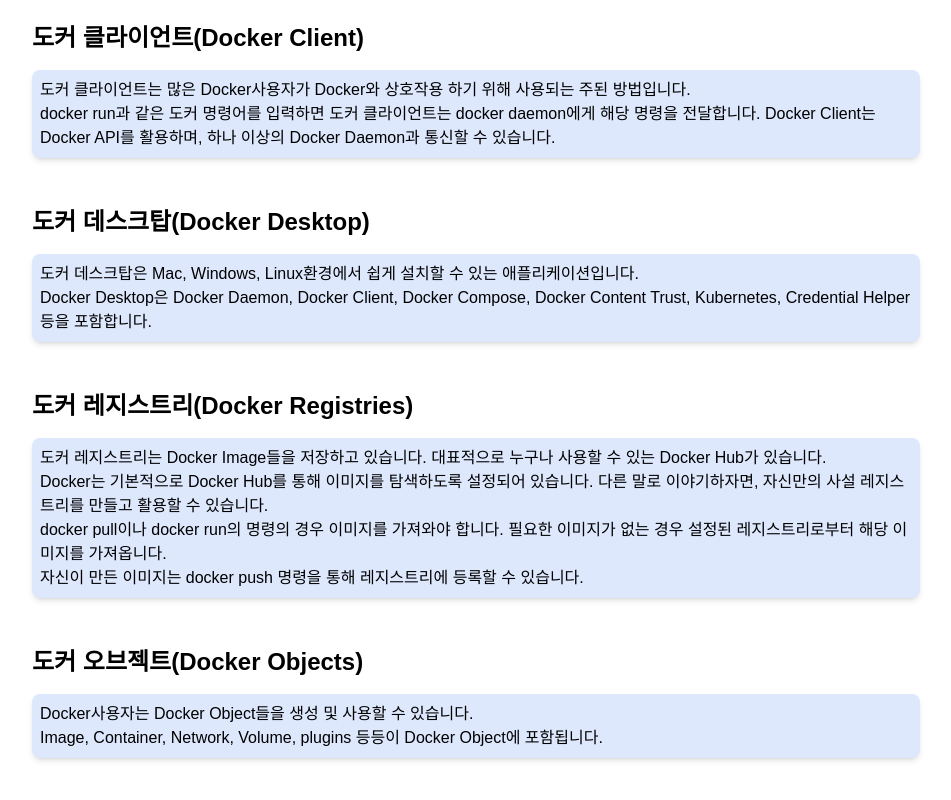
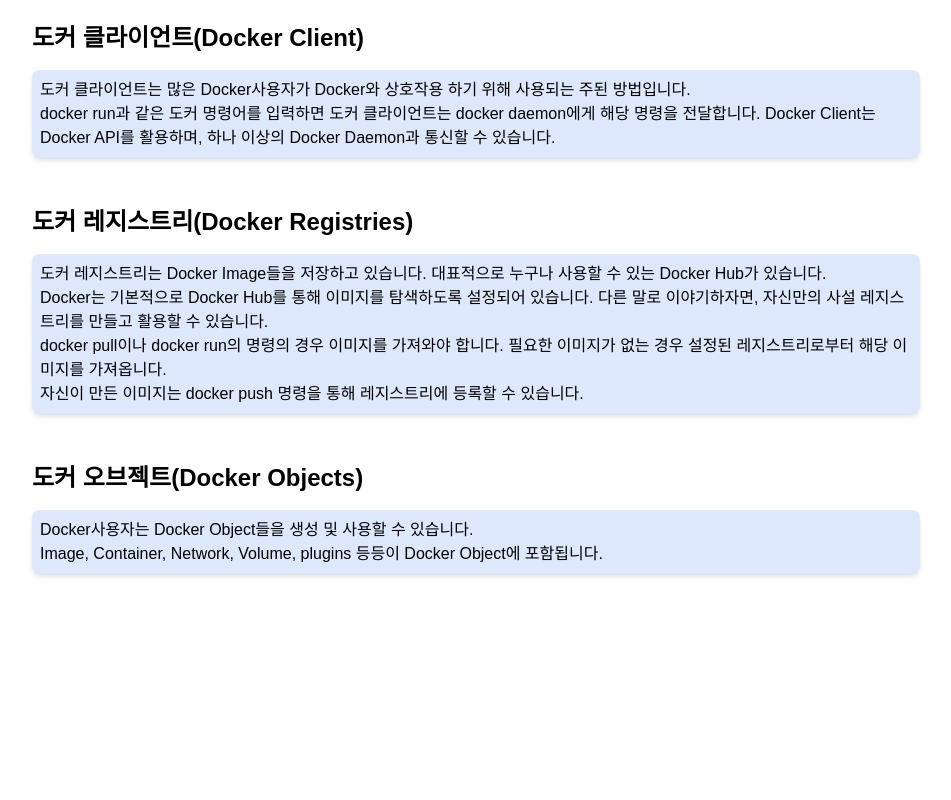
Before and after one commit to kimykstar/web34-LearnDocker, a React (Vite) app in the folder frontend/: page /what-is-docker in a window 1280 px wide. Shown: the part 1303-2103 px from the top of the page, without its empty margins (280-1231 px from the left). After the commit the page ends 1957 px from the top, so only its background shows below. Built offline with nearby package versions, Linux system fonts and the light colour scheme; no server answers; a web font is replaced by a local one.

Commit message:
chore: docker desktop내용 없애기

```diff
--- a/frontend/src/components/DockerPage.tsx
+++ b/frontend/src/components/DockerPage.tsx
@@ -75,18 +75,7 @@
                     Docker Daemon과 통신할 수 있습니다.
                 </p>
             </div>
-            <h3 className='text-2xl font-bold mt-12'>도커 데스크탑(Docker Desktop)</h3>
-            <div
-                className='bg-Moby-Blue mt-4 bg-opacity-15 rounded-lg shadow-md p-2'
-                data-aos='fade-left'
-            >
-                <p>
-                    도커 데스크탑은 Mac, Windows, Linux환경에서 쉽게 설치할 수 있는
-                    애플리케이션입니다.
-                    <br /> Docker Desktop은 Docker Daemon, Docker Client, Docker Compose, Docker
-                    Content Trust, Kubernetes, Credential Helper등을 포함합니다.
-                </p>
-            </div>
+
             <h3 className='text-2xl font-bold mt-12'>도커 레지스트리(Docker Registries)</h3>
             <div
                 className='bg-Moby-Blue mt-4 bg-opacity-15 rounded-lg shadow-md p-2'
```
